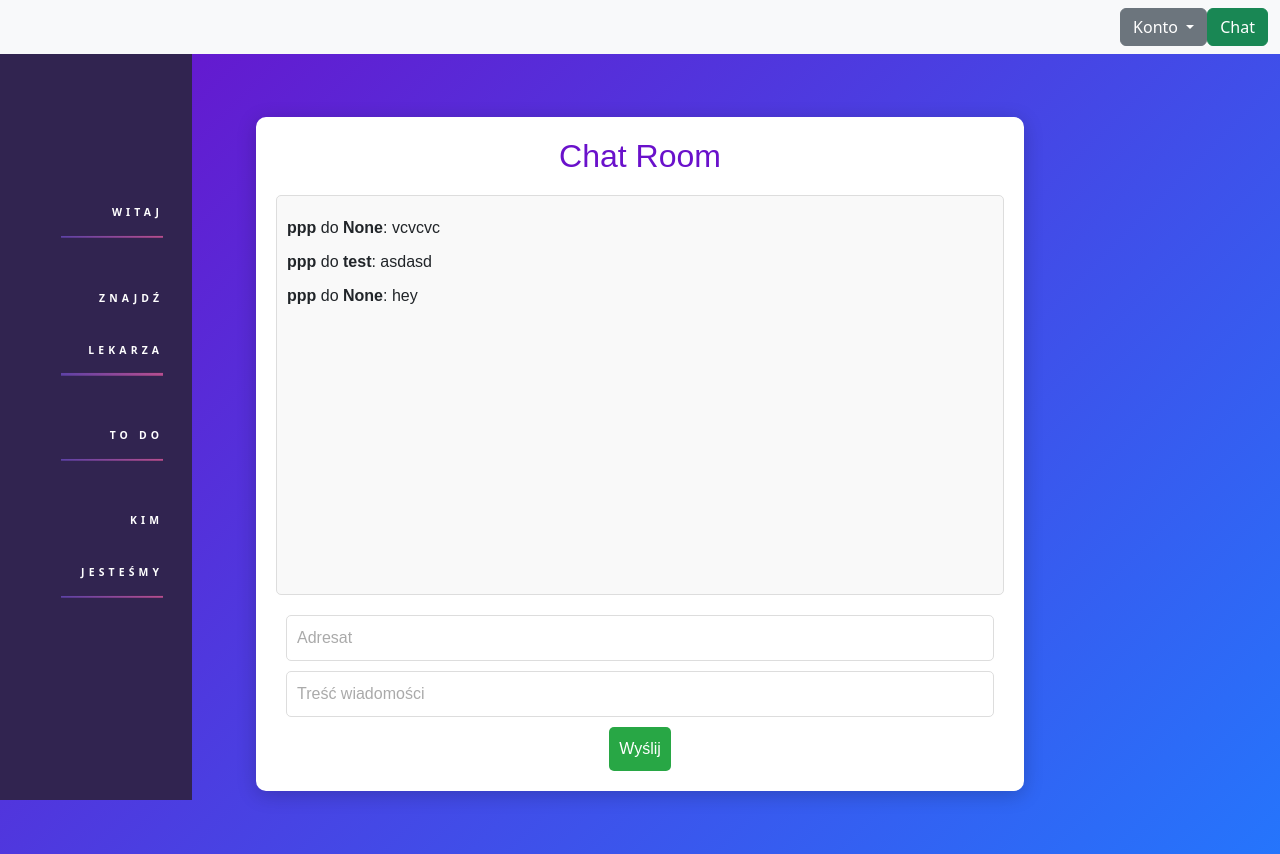
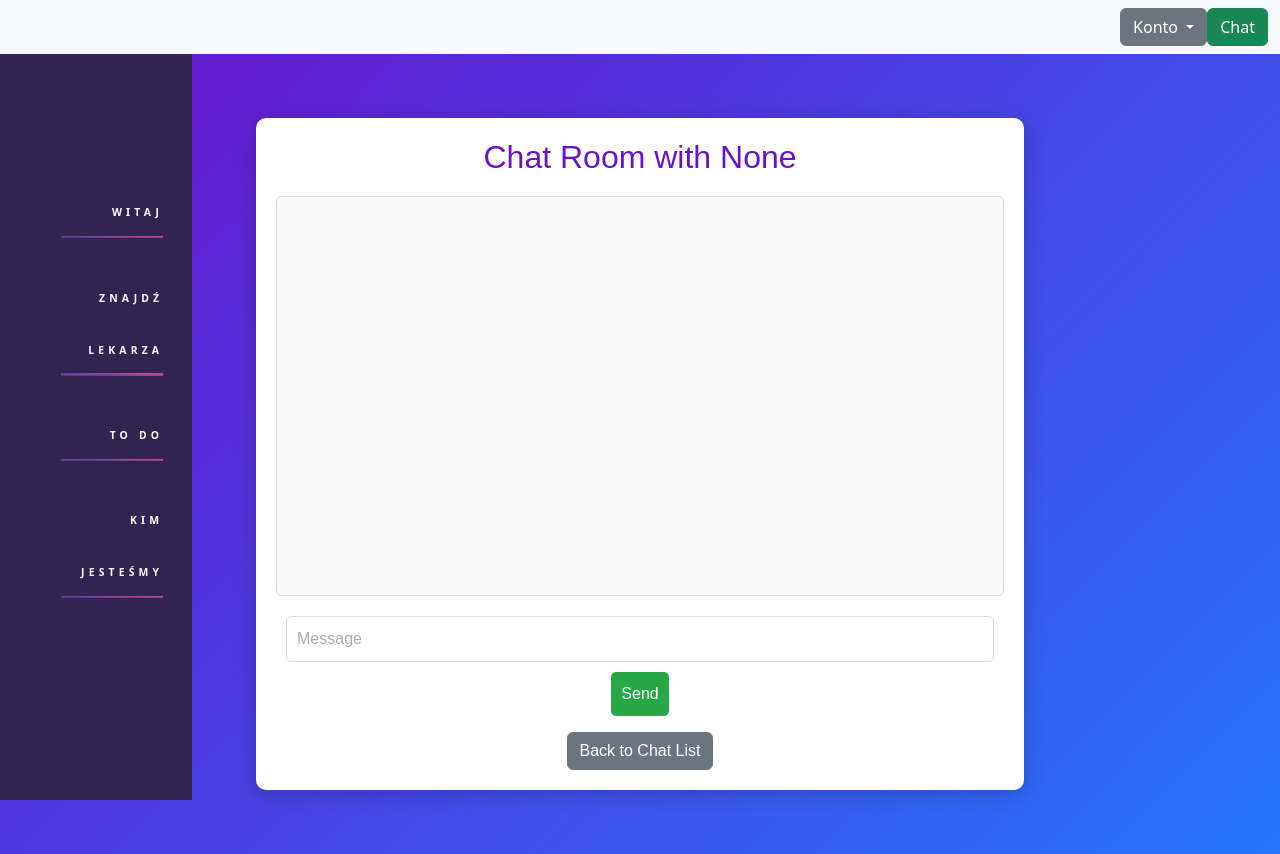
Before and after one commit to Mizqu/RAIM_PROJEKT, a Django app: page /chat/ in a window 1280 px wide. Run offline with Django 5.2, Linux system fonts and the light colour scheme; a user stored in the database is signed in; data comes from the database, SQL or seed files in the repository; both versions use the stored data as it was after the commit.

Commit message:
Added chatlist, new chat view, chat view

```diff
--- a/base/templates/base/chat.html
+++ b/base/templates/base/chat.html
@@ -5,58 +5,36 @@
 <head>
   <meta charset="UTF-8">
   <meta name="viewport" content="width=device-width, initial-scale=1.0">
-  <title>Page Title</title>
+  <title>Chat Room</title>
   <link href="https://cdn.jsdelivr.net/npm/bootstrap@5.3.0-alpha1/dist/css/bootstrap.min.css" rel="stylesheet">
   <link rel='stylesheet' type='text/css' media='screen' href="/static/css/ChatDisplay.css">
-  <link rel='stylesheet' type='text/css' media='screen' href="/static/css/DropBoxStyleSheet.css">
 </head>
 <body>
-
   <div class="mainbody">
     <div class="container">
-      <h1 class="title">Chat Room</h1>
+      <h1 class="title">Chat Room with {{ recipient }}</h1>
       <div class="chat-box">
           {% for message in messages %}
-          <p><strong>{{ message.author }}</strong> do <strong>{{ message.recipient }}</strong>: {{ message.content }}</p>
+          <p><strong>{{ message.author }}</strong> to <strong>{{ message.recipient }}</strong>: {{ message.content }}</p>
           {% endfor %}
       </div>
       <div class="chat-write">
           <form action="" method="post">
               {% csrf_token %}
               <input type="hidden" name="author" value="{{ user.username }}">
-              <div class="receipienttextbox">
-                  <input type="text" name="recipient" placeholder="Adresat">
-              </div>
+              <input type="hidden" name="recipient" value="{{ recipient }}">
               <div class="contenttextbox">
-                  <input type="text" name="content" placeholder="Treść wiadomości">
+                  <input type="text" name="content" placeholder="Message" required>
               </div>
               <div class="sendbutton">
-                  <button type="submit">Wyślij</button>
+                  <button type="submit" class="btn btn-success">Send</button>
               </div>
           </form>
       </div>
+      <a href="{% url 'chat_list' %}" class="btn btn-secondary mt-3">Back to Chat List</a>
     </div>
   </div>
-
-
-
-
-<script src="https://ajax.googleapis.com/ajax/libs/jquery/3.6.0/jquery.min.js"></script>
-<script src="https://cdn.jsdelivr.net/npm/bootstrap@5.3.0-alpha1/dist/js/bootstrap.min.js"></script>
-
-<script>
-  $(document).ready(function() {
-    // Open the Search Modal when the button is clicked
-    $("#openSearchModal").click(function() {
-      $("#SearchModal").modal('show');
-    });
-
-    // Perform search logic when search button is clicked
-    $("#searchButton").click(function() {
-      // Here you can add logic to perform search
-    });
-  });
-</script>
-
+  <script src="https://ajax.googleapis.com/ajax/libs/jquery/3.6.0/jquery.min.js"></script>
+  <script src="https://cdn.jsdelivr.net/npm/bootstrap@5.3.0-alpha1/dist/js/bootstrap.min.js"></script>
 </body>
 </html>
--- a/base/templates/base/layout.html
+++ b/base/templates/base/layout.html
@@ -46,7 +46,7 @@
           </ul>
         </li>
         <li class="nav-item">
-          <a href="/chat" class="btn btn-success custom-btn">Chat</a>
+          <a href="/new" class="btn btn-success custom-btn">Chat</a>
         </li>
         {% else %}
         <li class="nav-item">
--- a/base/urls.py
+++ b/base/urls.py
@@ -13,6 +13,11 @@ urlpatterns = [
     path('logout/', logout_view, name='logout'),
     path('profile/', show_profile, name='profile' ),
     path('doctor_search/', doctorSearch, name='doctor_search'),
+
     path('chat/', chat, name='chat'),
+    path('new/', views.new_chat, name='new_chat'),
+    path('list/', views.chat_list, name='chat_list'),
+    path('chat/<str:recipient>/', views.chat, name='chat_with_recipient'),
+
     path('about/', about, name='about'),
 ]
--- a/base/views.py
+++ b/base/views.py
@@ -4,6 +4,9 @@ from django.contrib.auth import authenticate, login, logout
 from django.shortcuts import render, redirect
 from django.urls import reverse
 from django.db import models
+from django.db.models import Q
+from django.contrib.auth.decorators import login_required
+from django.contrib.auth.models import User
 from .customfunctions import split_name
 from .forms import CustomUserCreationForm, CustomAuthenticationForm, DoctorCreationForm, MessageForm
 from .models import Specialization, Message, DoctorInfo
@@ -90,20 +93,47 @@ def doctorSearch(request):
 
     return render(request, 'base/doctorlist.html', {'ListOfDoctors': ListOfDoctors})
 
-def chat(request):
+@login_required
+def chat_list(request):
+    user = request.user
+
+    # Pobieramy wszystkie unikalne konwersacje, w których uczestniczy użytkownik
+    conversations = Message.objects.filter(Q(author=user) | Q(recipient=user)).values_list('author', 'recipient').distinct()
+
+    # Tworzymy listę czatów, gdzie każdy czat zawiera nazwę drugiego użytkownika
+    chat_list = []
+    for conversation in conversations:
+        other_user_name = conversation[0] if conversation[0] != user.username else conversation[1]
+        chat_list.append(other_user_name)
+
+    return render(request, 'base/chat_list.html', {'chat_list': chat_list})
+
+@login_required
+def chat(request, recipient=None):
     if request.method == 'POST':
         form = MessageForm(request.POST, user=request.user)
         if form.is_valid():
             form.save()
-            return redirect('chat')
+            return redirect('chat_with_recipient', recipient=form.cleaned_data['recipient'])
     else:
         form = MessageForm(user=request.user)
 
     messages = Message.objects.filter(
-        models.Q(author=request.user) | models.Q(recipient=request.user)
-    )
+        (Q(author=request.user) & Q(recipient=recipient)) |
+        (Q(author=recipient) & Q(recipient=request.user))
+    ).order_by('timestamp')
+    return render(request, 'base/chat.html', {'messages': messages, 'form': form, 'recipient': recipient})
 
-    return render(request, 'base/chat.html', {'messages': messages, 'form': form})
+@login_required
+def new_chat(request):
+    if request.method == 'POST':
+        form = MessageForm(request.POST, user=request.user)
+        if form.is_valid():
+            form.save()
+            return redirect('chat_with_recipient', recipient=form.cleaned_data['recipient'])
+    else:
+        form = MessageForm(user=request.user)
+    return render(request, 'base/new_chat.html', {'form': form})
 
 def about(request):
     if request.method == 'GET':
```
Also changed, not shown: base/templates/base/aboutus.html (+9 -0 lines), base/templates/base/chat_list.html (added, +29 -0 lines), base/templates/base/new_chat.html (added, +27 -0 lines), base/models.py (line endings or trailing spaces), db.sqlite3.
